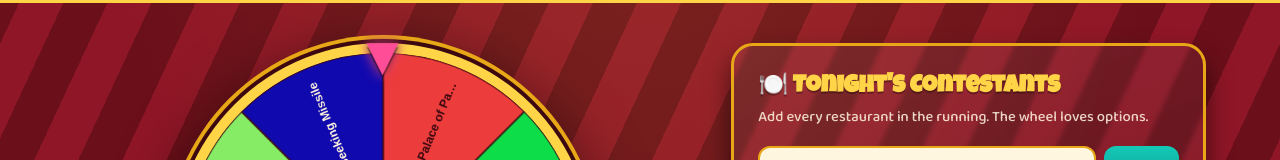
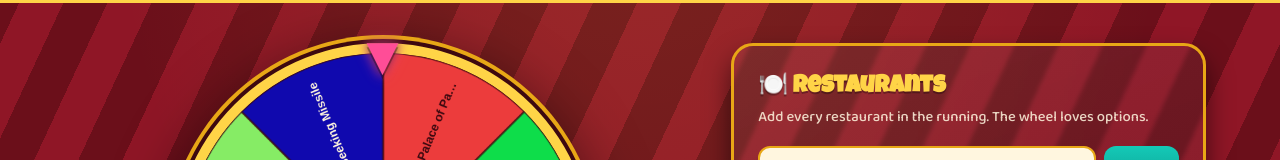
Before and after one commit to julienclaudelLTTD/lucas-simulator-3000, a plain HTML site: page index.html in a window 1280 px wide. Shown: the part 240-400 px from the top of the page. Drawn offline with Linux system fonts and the light colour scheme.

Commit message:
favicon and wording

```diff
--- a/index.html
+++ b/index.html
@@ -4,6 +4,7 @@
 <meta charset="UTF-8">
 <meta name="viewport" content="width=device-width, initial-scale=1.0">
 <title>Lucas Simulator 3000™</title>
+<link rel="icon" type="image/svg+xml" href="favicon.svg">
 <link rel="preconnect" href="https://fonts.googleapis.com">
 <link rel="preconnect" href="https://fonts.gstatic.com" crossorigin>
 <link href="https://fonts.googleapis.com/css2?family=Luckiest+Guy&family=Baloo+2:wght@500;700;800&display=swap" rel="stylesheet">
@@ -47,7 +48,7 @@
 
   <aside class="control-panel" aria-label="Restaurant configuration">
     <div class="panel-header">
-      <h2>🍽️ Tonight's Contestants</h2>
+      <h2>🍽️ Restaurants</h2>
       <p>Add every restaurant in the running. The wheel loves options.</p>
     </div>
 
```
Also changed, not shown: favicon.svg (added).
